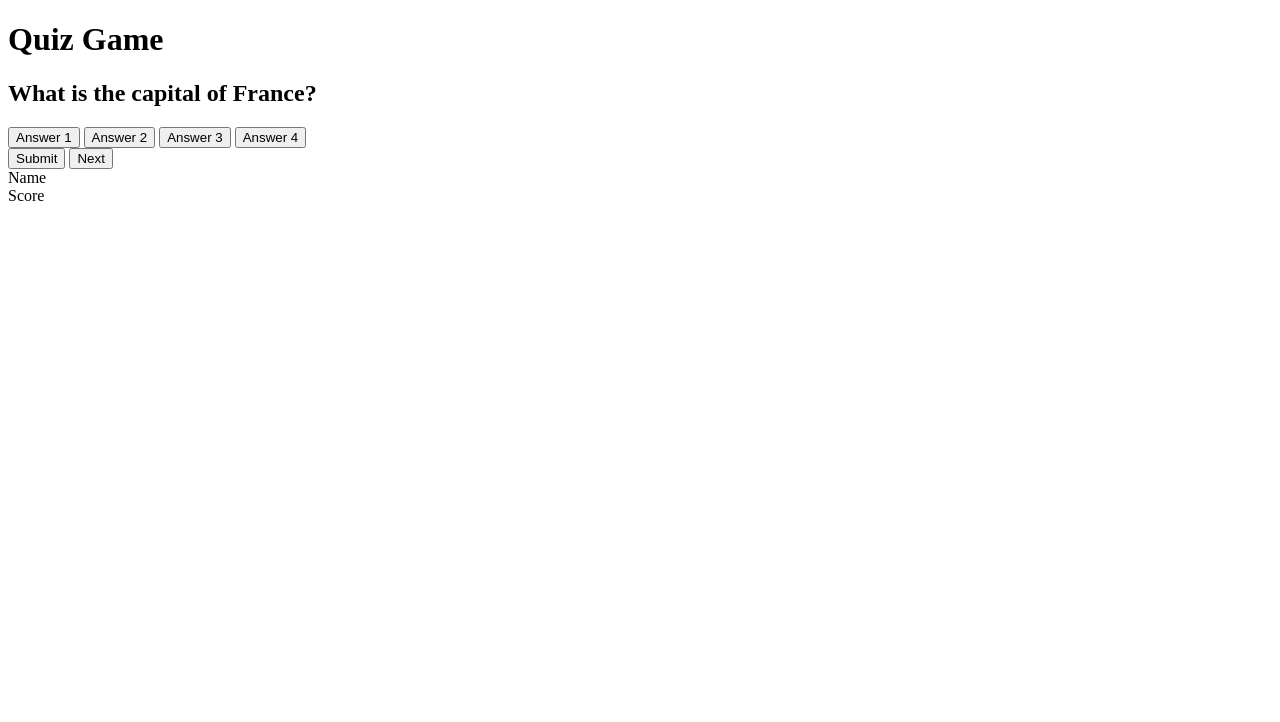
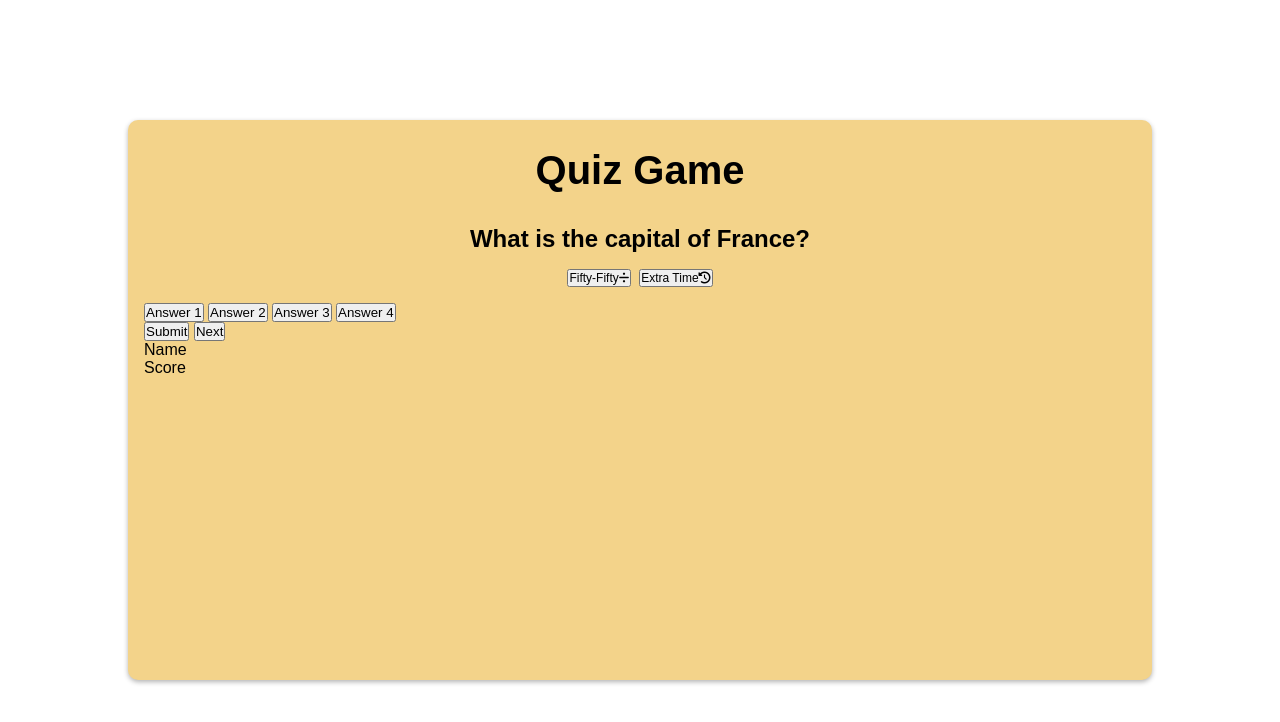
Before and after one commit to AdrianMuntean97/quiz-game, a plain HTML site: page index.html in a window 1280 px wide. Drawn offline with Linux system fonts and the light colour scheme.

Commit message:
Add helping buttons and style the main game area

```diff
--- a/assets/css/style.css
+++ b/assets/css/style.css
@@ -0,0 +1,52 @@
+* {
+    box-sizing: border-box;
+    font-family: sans-serif;
+    margin: 0;
+    padding: 0;
+  }
+
+  body {
+    display: flex;
+    justify-content: center;
+    align-items: center;
+    height: 100vh;
+  }
+
+  .container {
+    position: relative;
+    width: 80%;
+    height: 70%;
+    background-color: #f3d38a;
+    padding: 1rem;
+    border-radius: 10px;
+    box-shadow: 0 2px 5px rgba(0, 0, 0, 0.3);
+  }
+
+  .container h1,
+  .container h2,
+  .container h3 {
+    text-align: center;
+  }
+
+  h1 {
+    padding: 0.5rem;
+    margin-top: 0.25rem;
+    font-size: 2.5rem;
+  }
+
+  h2 {
+    word-wrap: break-word;
+    margin-top: 1.5rem;
+  }
+
+  #helping-actions {
+    padding: 1rem;
+    display: flex;
+    justify-content: center;
+  }
+
+  #fifty-fifty,
+  #extra-time {
+    font-size: 0.75rem;
+    margin-inline: 0.25rem;
+  }
--- a/index.html
+++ b/index.html
@@ -8,6 +8,10 @@
     <div class="container">
       <h1>Quiz Game</h1>
       <h2 id="question">What is the capital of France?</h2>
+      <div id="helping-actions">
+        <button id="fifty-fifty">Fifty-Fifty<i class="fa-solid fa-divide"></i></button>
+        <button id="extra-time">Extra Time<i class="fa-solid fa-clock-rotate-left"></i></button>
+      </div>
       <div id="answer-buttons">
         <button class="answer-btn">Answer 1</button>
         <button class="answer-btn">Answer 2</button>
@@ -21,5 +25,6 @@
     </div>
 
     <script src="assets/js/script.js"></script>
+    <script src="https://kit.fontawesome.com/fffd35bba8.js" crossorigin="anonymous"></script>
   </body>
 </html>
```
